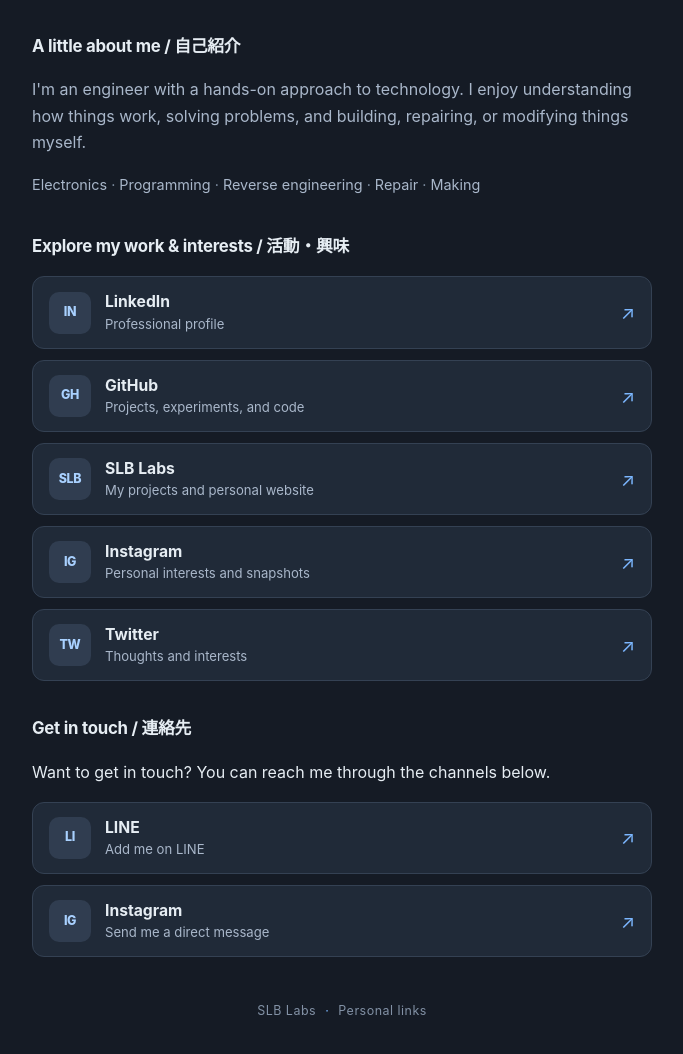
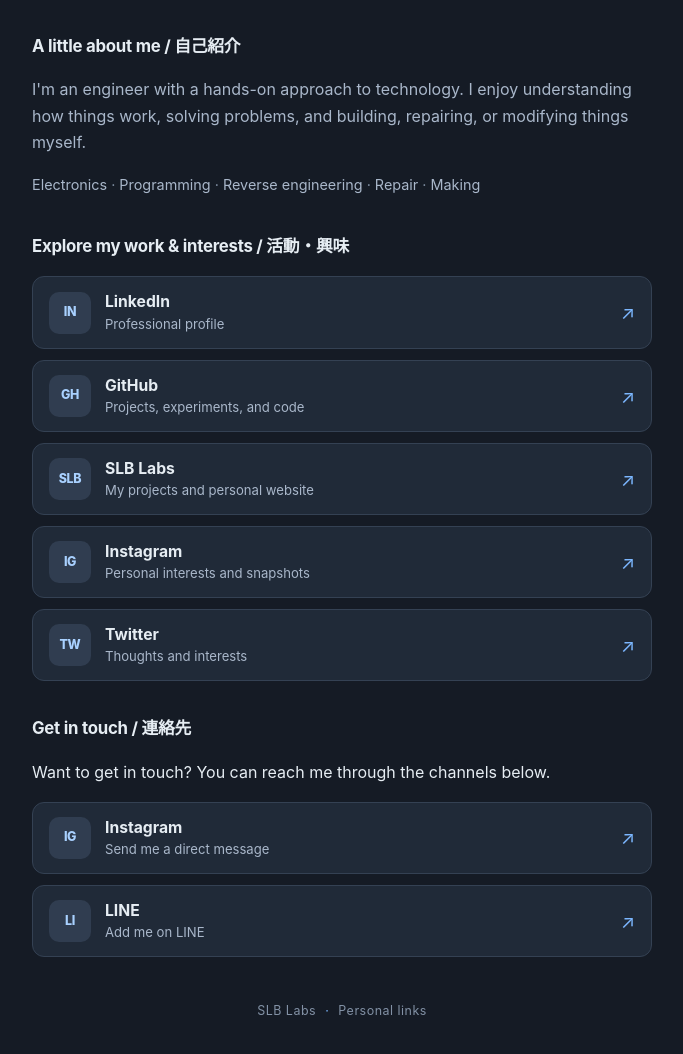
Before and after one commit to slabua/slabua, a Jekyll site: the page built from index.md, in a window 1280 px wide, cut to the strip 220-1274 px from the top of the page. Shown: the whole strip, without its empty margins (298-981 px from the left). Built offline with Jekyll 4.4.1, drawn with Linux system fonts in a browser that asks for light colours.

Commit message:
Swap LINE and Instagram links in social section

```diff
--- a/index.md
+++ b/index.md
@@ -105,20 +105,20 @@ description: Personal links and a short introduction.
 
     <nav class="social-links" aria-label="Direct contact">
 
+      <a class="social-link" href="https://ig.me/m/slabua" target="_blank" rel="noopener noreferrer">
+        <span class="link-mark" aria-hidden="true">IG</span>
+        <span class="link-copy">
+          <strong>Instagram</strong>
+          <small>Send me a direct message</small>
+        </span>
+        <span class="link-arrow" aria-hidden="true">↗</span>
+      </a>
+
       <a class="social-link" href="https://line.me/ti/p/NHW1ES4Jhl" target="_blank" rel="noopener noreferrer">
         <span class="link-mark" aria-hidden="true">LI</span>
         <span class="link-copy">
           <strong>LINE</strong>
           <small>Add me on LINE</small>
-        </span>
-        <span class="link-arrow" aria-hidden="true">↗</span>
-      </a>
-
-      <a class="social-link" href="https://ig.me/m/slabua" target="_blank" rel="noopener noreferrer">
-        <span class="link-mark" aria-hidden="true">IG</span>
-        <span class="link-copy">
-          <strong>Instagram</strong>
-          <small>Send me a direct message</small>
         </span>
         <span class="link-arrow" aria-hidden="true">↗</span>
       </a>
```
